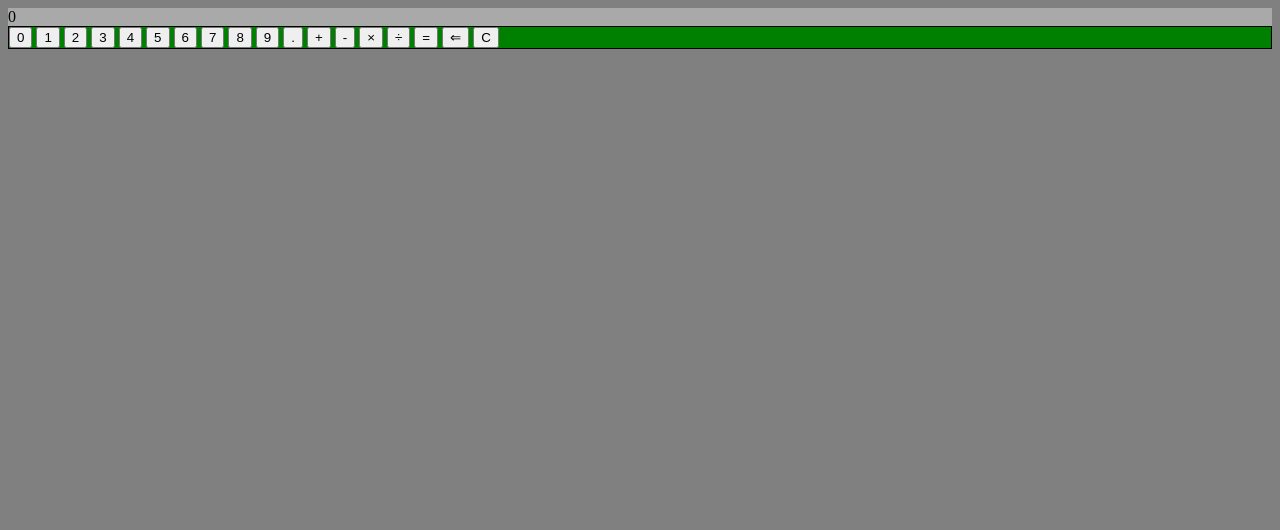
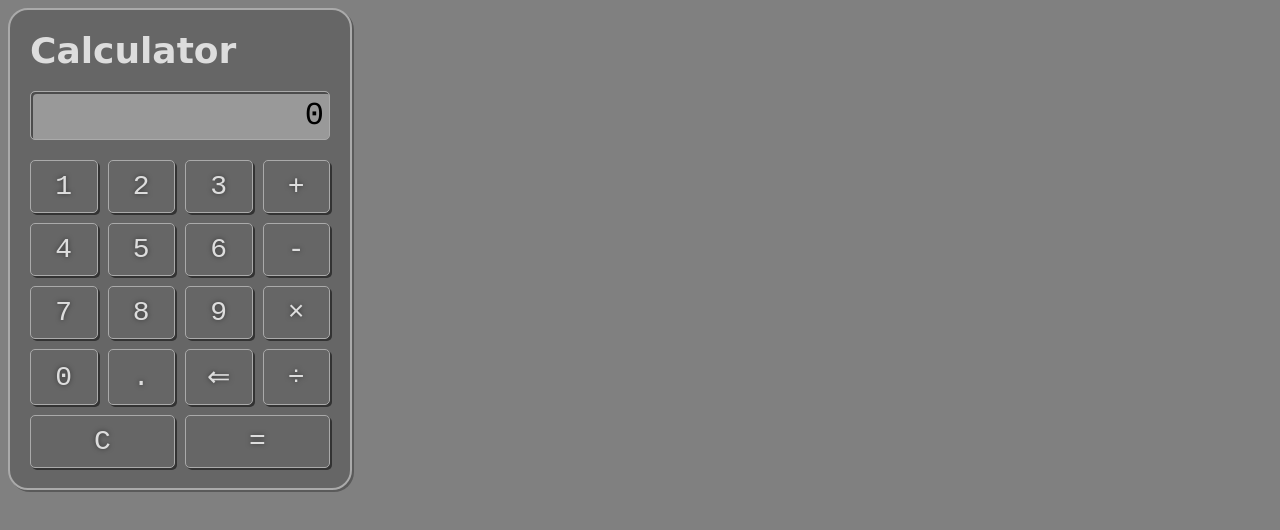
Before and after one commit to Robotkio/odin-calculator, a plain HTML site: page index.html in a window 1280 px wide. Drawn offline with Linux system fonts and the light colour scheme.

Commit message:
add styling and garnish to snazz it up

```diff
--- a/index.html
+++ b/index.html
@@ -9,26 +9,31 @@
 </head>
 <body>
     <div id="calc">
+        <div id="garnish">Calculator</div>
         <div id="display">5318008</div>
         <div id="keypad">
-            <button id="btn-0">0</button>
             <button id="btn-1">1</button>
             <button id="btn-2">2</button>
             <button id="btn-3">3</button>
+            <button id="btn-add">+</button>
+
             <button id="btn-4">4</button>
             <button id="btn-5">5</button>
             <button id="btn-6">6</button>
+            <button id="btn-sub">-</button>
+
             <button id="btn-7">7</button>
             <button id="btn-8">8</button>
             <button id="btn-9">9</button>
+            <button id="btn-mul">&times;</button>
+
+            <button id="btn-0">0</button>
             <button id="btn-dot">.</button>
-            <button id="btn-add">+</button>
-            <button id="btn-sub">-</button>
-            <button id="btn-mul">&times;</button>
+            <button id="btn-und">&lArr;</button>
             <button id="btn-div">&divide;</button>
+
+            <button id="btn-clr">C</button>
             <button id="btn-equ">=</button>
-            <button id="btn-und">&lArr;</button>
-            <button id="btn-clr">C</button>
         </div>
     </div>
 </body>
--- a/styles.css
+++ b/styles.css
@@ -3,14 +3,70 @@ body {
 }
 
 #calc {
-    background-color: green;
+    background-color: #666;
+    box-shadow: 2px 2px rgba(0,0,0,0.3);
+    border: 2px #aaa solid;
+    border-radius: 20px;
+    padding: 20px;
+    width: 300px;
+}
+
+#garnish {
+    font-family: cursive;
+    font-weight: 800;
+    font-size: 36px;
+    color: #ddd;
 }
 
 #display {
-    background-color: darkgray;
+    overflow: hidden;
+    text-overflow: ellipsis;
+    margin: 20px 0px;
+    background-color: #999;
+    border: 1px solid #aaa;
+    box-shadow: 2px 2px rgba(0,0,0,0.5) inset;
+    border-radius: 5px;
+    font-family: Courier, monospace;
+    font-size: 32px;
+    padding: 5px;
+    direction: rtl;
 }
 
 #keypad {
-    border: 1px solid black;
-    box-sizing: border-box;
+    display: flex;
+    flex-wrap: wrap;
+    justify-content: space-between;
+    gap: 10px;
 }
+
+#keypad > button {
+    background-color: #666;
+    color: #ddd;
+    border: 1px solid #aaa;
+    text-shadow: 0px 0px 5px rgba(0,0,0,0.5);
+    border-radius: 5px;
+    box-shadow: 2px 2px rgba(0,0,0,0.5);
+    font-family: 'Courier New', Courier, monospace;
+    font-size: 28px;
+
+    flex: 1 0 22%;
+    padding: 10px;
+}
+
+#keypad > button:hover {
+    background-color: #777;
+}
+
+#keypad > button:active {
+    position: relative;
+    left: 2px;
+    top: 2px;
+    box-shadow: 0px 0px rgba(0,0,0,0.5);
+}
+
+.active-btn {
+    position: relative;
+    left: 2px;
+    top: 2px;
+    box-shadow: 0px 0px rgba(0,0,0,0.5);
+}
```
Also changed, not shown: 1 other file.
